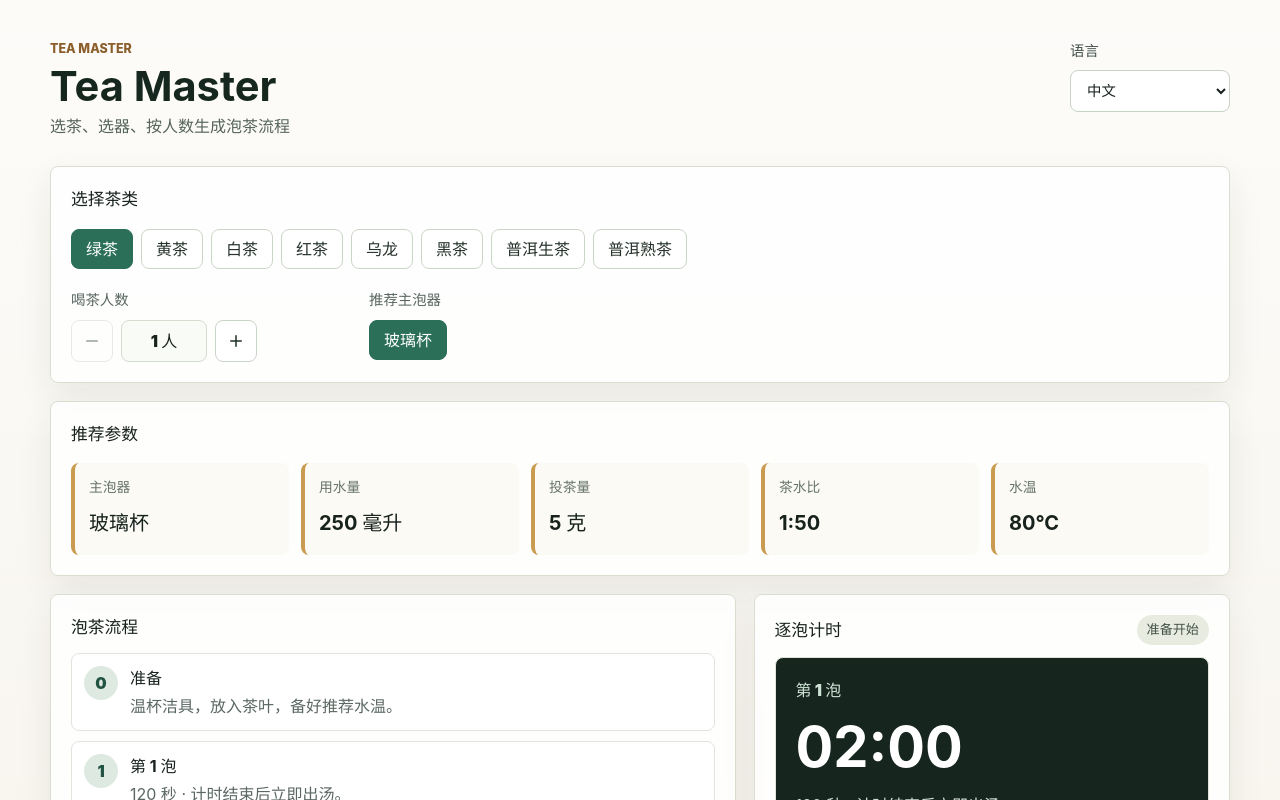
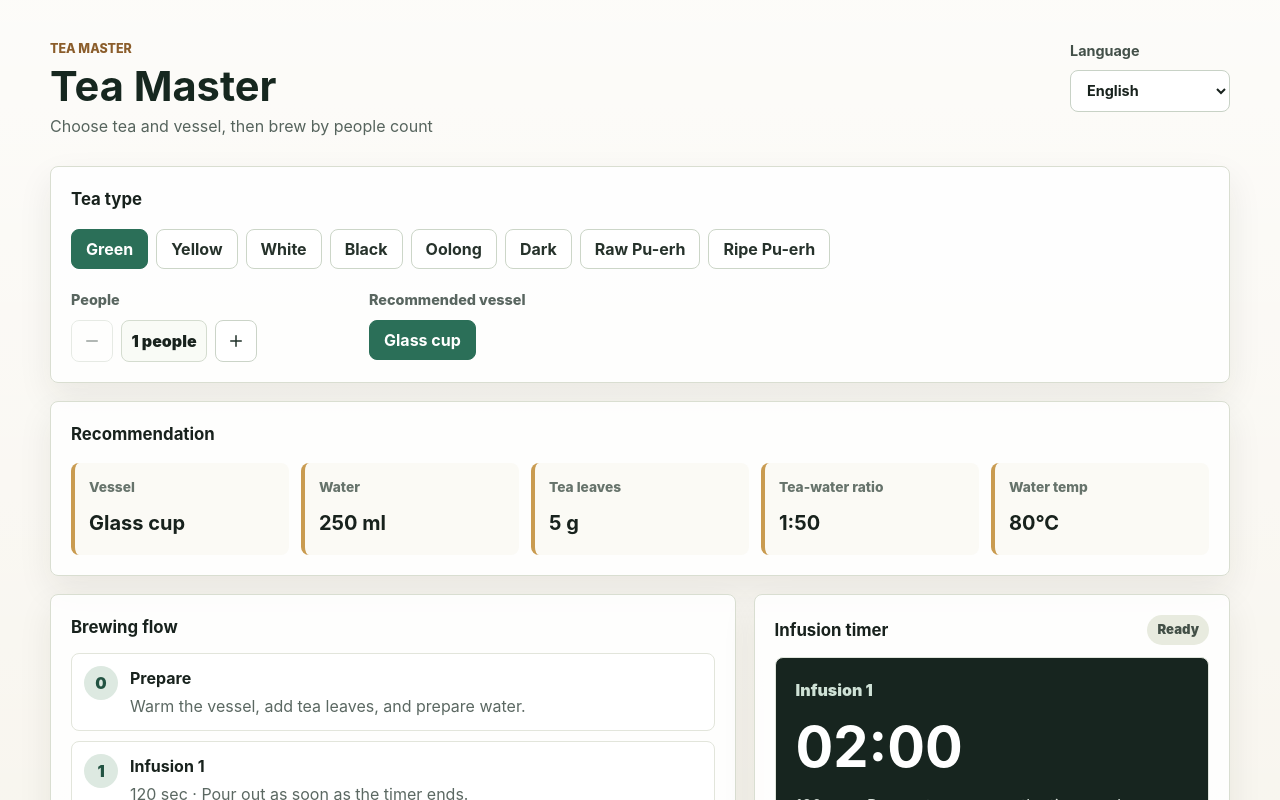
Before and after one commit to Carp-H/tea-master, a React (Vite) app: page / in a window 1280 px wide. Shown: the top 800 px of the page. Built offline with nearby package versions, Linux system fonts and the light colour scheme; the HTML template or start-up script is replaced by a standard one.

Commit message:
Default to English interface

```diff
--- a/src/App.tsx
+++ b/src/App.tsx
@@ -19,7 +19,7 @@ interface TimerStep {
 const languages: Language[] = ["zh", "en", "de"];
 
 function App() {
-  const [language, setLanguage] = useState<Language>("zh");
+  const [language, setLanguage] = useState<Language>("en");
   const [teaType, setTeaType] = useState<TeaType>("green");
   const [people, setPeople] = useState(1);
   const [vessel, setVessel] = useState<Vessel>(
@@ -52,7 +52,7 @@ function App() {
         <label className="languagePicker">
           <span>{copy.language}</span>
           <select
-            aria-label={copies.zh.language}
+            aria-label={copy.language}
             value={language}
             onChange={(event) => setLanguage(event.target.value as Language)}
           >
```
Also changed, not shown: 1 other file (tests, documents, lock files or other folders).
